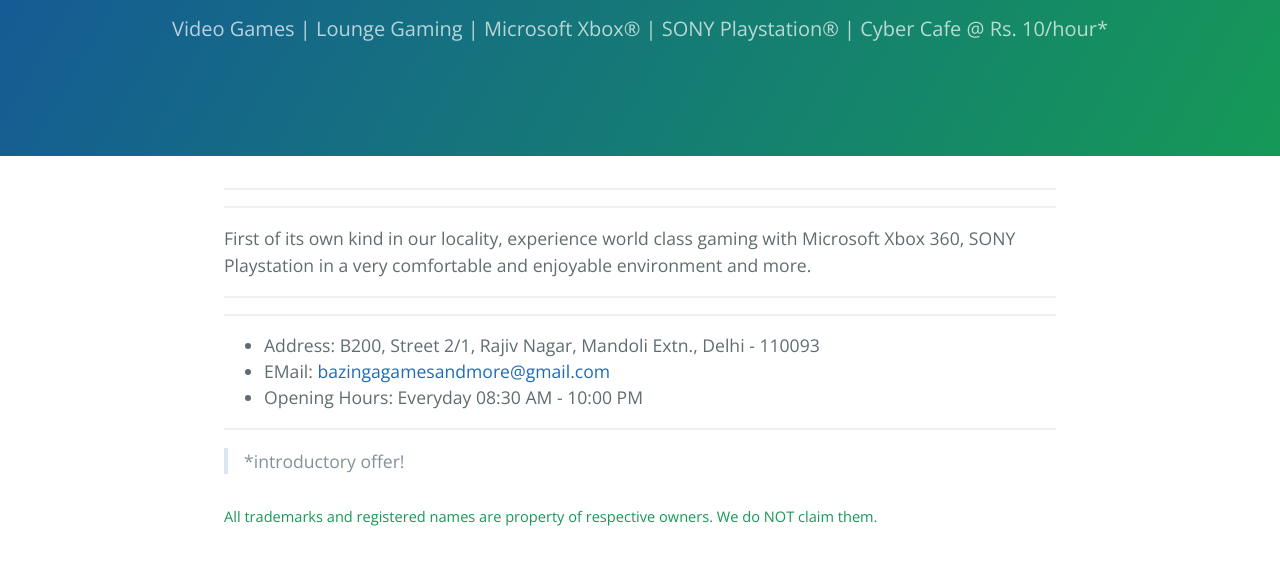
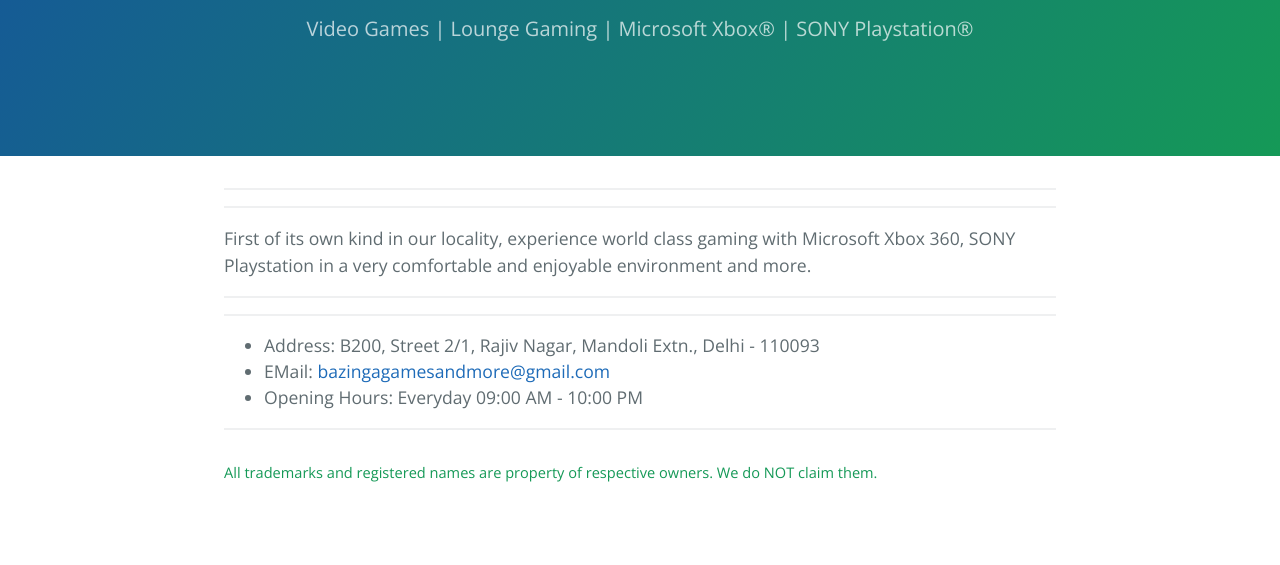
Before and after one commit to aakashysharma/bazinga, a plain HTML site: page index.html in a window 1280 px wide. Shown: the part 161-726 px from the top of the page. Drawn offline with nearby package versions, Linux system fonts and the light colour scheme.

Commit message:
Update index.html

```diff
--- a/index.html
+++ b/index.html
@@ -12,7 +12,7 @@
   <body>
     <section class="page-header">
       <h1 class="project-name">Bazinga games and more</h1>
-      <h2 class="project-tagline">Video Games | Lounge Gaming | Microsoft Xbox® | SONY Playstation® | Cyber Cafe @ Rs. 10/hour*</h2>
+      <h2 class="project-tagline">Video Games | Lounge Gaming | Microsoft Xbox® | SONY Playstation® </h2>
     </section>
 
     <section class="main-content">
@@ -30,14 +30,11 @@
 <li>Address: B200, Street 2/1, Rajiv Nagar, Mandoli Extn., Delhi - 110093</li>
 <li>EMail: <a href="mailto:bazingagamesandmore@gmail.com">bazingagamesandmore@gmail.com</a>
 </li>
-<li>Opening Hours: Everyday 08:30 AM - 10:00 PM</li>
+<li>Opening Hours: Everyday 09:00 AM - 10:00 PM</li>
 </ul>
 
 <hr>
 
-<blockquote>
-<p>*introductory offer!</p>
-</blockquote>
 
 <h5>
 <a id="all-trademarks-and-registered-names-are-property-of-respective-owners-we-do-not-claim-them" class="anchor" href="#all-trademarks-and-registered-names-are-property-of-respective-owners-we-do-not-claim-them" aria-hidden="true"><span class="octicon octicon-link"></span></a>All trademarks and registered names are property of respective owners. We do NOT claim them.</h5>
```
